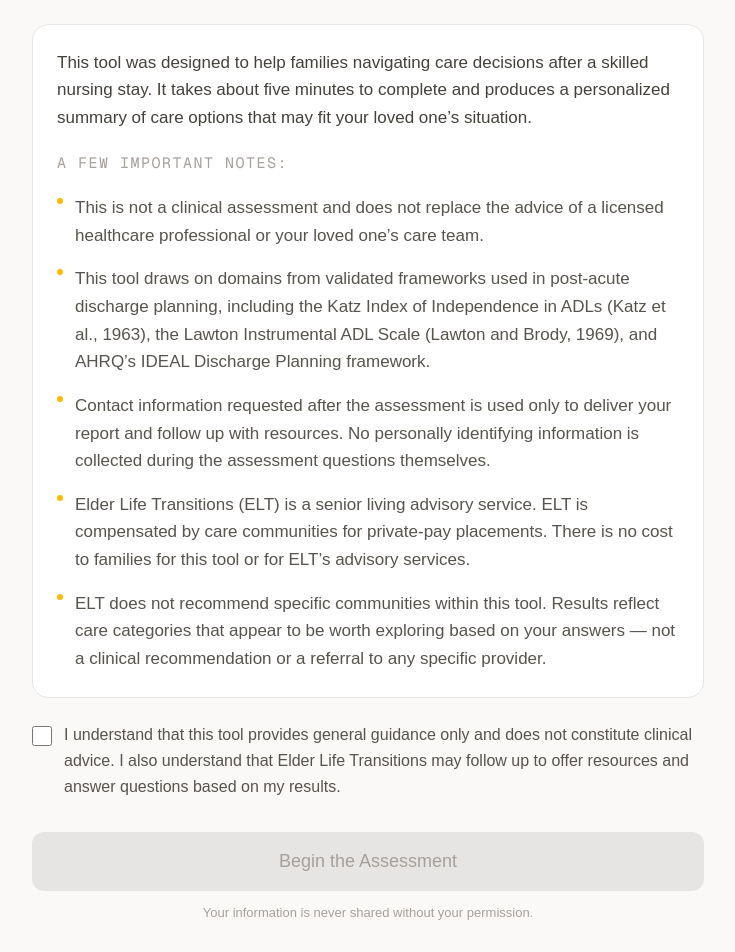
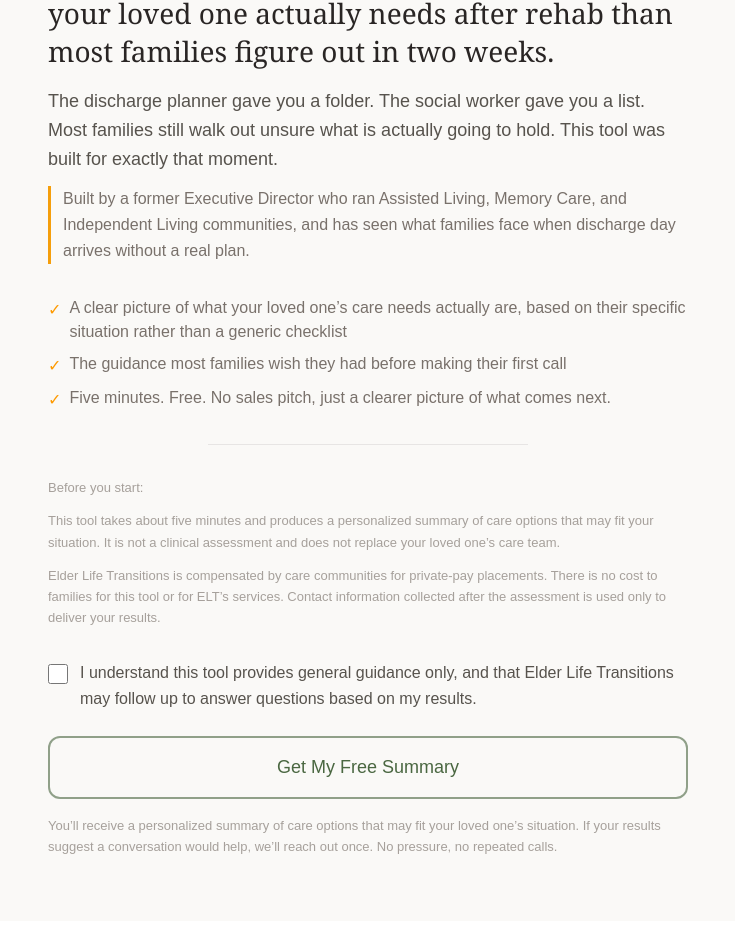
Before and after one commit to MercuryThrives/elt-clarity-quiz, a Next.js app: page /snf in a window 1280 px wide. Shown: the part 207-1159 px from the top of the page, without its empty margins (272-1007 px from the left). After the commit the page ends 1128 px from the top, so only its background shows below. Built offline with nearby package versions, Linux system fonts and the light colour scheme; no server answers.

Commit message:
SNF disclosure screen design improvements

```diff
--- a/src/app/snf/page.tsx
+++ b/src/app/snf/page.tsx
@@ -2,7 +2,6 @@
 
 import { useState, Suspense } from "react";
 import { useRouter, useSearchParams } from "next/navigation";
-import PartnerHeader from "@/components/quiz/PartnerHeader";
 
 function DisclosureInner() {
   const router = useRouter();
@@ -20,102 +19,133 @@
 
   return (
     <main className="min-h-screen bg-[#faf9f7] flex flex-col">
-      <PartnerHeader partnerId={partner} />
 
-      <div className="flex-1 flex flex-col items-center px-4 pt-12 pb-16">
-        <div className="w-full max-w-2xl">
+      {/* ── Brand bar — 5px ELT olive/green ─────────────────────────────── */}
+      <div className="w-full" style={{ height: "5px", backgroundColor: "#4a6741" }} />
 
-          {/* Headline */}
-          <h1 className="text-3xl md:text-4xl font-serif text-stone-800 mb-2 leading-tight">
-            Before We Begin
+      {/* ── Header — centered ELT logo at 120px ─────────────────────────── */}
+      <header className="w-full border-b border-stone-200 bg-[#faf9f7]">
+        <div className="mx-auto flex w-full max-w-5xl items-center justify-center px-6 pt-5 pb-0">
+          {/* eslint-disable-next-line @next/next/no-img-element */}
+          <img
+            src="/elt-logo.png"
+            alt="Elder Life Transitions"
+            style={{ height: "120px" }}
+            className="w-auto object-contain"
+            onError={(e) => {
+              (e.currentTarget as HTMLImageElement).style.display = "none";
+              (e.currentTarget.nextElementSibling as HTMLElement | null)?.removeAttribute("hidden");
+            }}
+          />
+          <span hidden className="font-serif text-stone-800 text-[18px] tracking-tight">
+            Elder Life Transitions
+          </span>
+        </div>
+      </header>
+
+      <div className="flex-1 flex flex-col items-center px-4 pt-4 pb-16">
+        <div className="w-full max-w-[640px]">
+
+          {/* ── Zone 1: Hook — headline, subhead, authority line ─────────── */}
+          <h1 className="font-serif text-[24px] md:text-[28px] leading-snug text-stone-800 mb-4">
+            In five minutes, you&rsquo;ll know more about what your loved one actually needs
+            after rehab than most families figure out in two weeks.
           </h1>
-          <p className="text-[18px] text-stone-500 mb-8 leading-snug">
-            A few things worth knowing about this tool and how it works.
+          <p className="text-[18px] leading-relaxed text-stone-600 mb-3">
+            The discharge planner gave you a folder. The social worker gave you a list. Most
+            families still walk out unsure what is actually going to hold. This tool was built
+            for exactly that moment.
+          </p>
+          {/* Authority line — 12px above (from subhead mb-3), 32px below before bullets */}
+          <p className="text-[16px] text-stone-500 leading-relaxed" style={{ marginBottom: "32px", borderLeft: "3px solid #f59e0b", paddingLeft: "12px" }}>
+            Built by a former Executive Director who ran Assisted Living, Memory Care, and
+            Independent Living communities, and has seen what families face when discharge day
+            arrives without a real plan.
           </p>
 
-          {/* Body */}
-          <div className="bg-white rounded-2xl border border-stone-200 px-6 py-6 mb-6 space-y-5">
-            <p className="text-[17px] text-stone-700 leading-relaxed">
-              This tool was designed to help families navigating care decisions after a skilled
-              nursing stay. It takes about five minutes to complete and produces a personalized
-              summary of care options that may fit your loved one&rsquo;s situation.
-            </p>
+          {/* ── Zone 2: Value + Disclosure — bullets, divider, disclosure ── */}
+          <ul className="space-y-2">
+            <li className="flex items-start gap-2 text-[16px] text-stone-500">
+              <span className="text-amber-500 shrink-0 mt-0.5">&#10003;</span>
+              A clear picture of what your loved one&rsquo;s care needs actually are, based on
+              their specific situation rather than a generic checklist
+            </li>
+            <li className="flex items-start gap-2 text-[16px] text-stone-500">
+              <span className="text-amber-500 shrink-0 mt-0.5">&#10003;</span>
+              The guidance most families wish they had before making their first call
+            </li>
+            <li className="flex items-start gap-2 text-[16px] text-stone-500">
+              <span className="text-amber-500 shrink-0 mt-0.5">&#10003;</span>
+              Five minutes. Free. No sales pitch, just a clearer picture of what comes next.
+            </li>
+          </ul>
 
-            <p className="text-[15px] font-mono tracking-widest uppercase text-stone-400">
-              A few important notes:
-            </p>
-
-            <ul className="space-y-4">
-              <li className="flex gap-3">
-                <span className="mt-1 shrink-0 w-1.5 h-1.5 rounded-full bg-amber-400" />
-                <p className="text-[17px] text-stone-600 leading-relaxed">
-                  This is not a clinical assessment and does not replace the advice of a licensed
-                  healthcare professional or your loved one&rsquo;s care team.
-                </p>
-              </li>
-              <li className="flex gap-3">
-                <span className="mt-1 shrink-0 w-1.5 h-1.5 rounded-full bg-amber-400" />
-                <p className="text-[17px] text-stone-600 leading-relaxed">
-                  This tool draws on domains from validated frameworks used in post-acute discharge
-                  planning, including the Katz Index of Independence in ADLs (Katz et al., 1963),
-                  the Lawton Instrumental ADL Scale (Lawton and Brody, 1969), and AHRQ&rsquo;s
-                  IDEAL Discharge Planning framework.
-                </p>
-              </li>
-              <li className="flex gap-3">
-                <span className="mt-1 shrink-0 w-1.5 h-1.5 rounded-full bg-amber-400" />
-                <p className="text-[17px] text-stone-600 leading-relaxed">
-                  Contact information requested after the assessment is used only to deliver your
-                  report and follow up with resources. No personally identifying information is
-                  collected during the assessment questions themselves.
-                </p>
-              </li>
-              <li className="flex gap-3">
-                <span className="mt-1 shrink-0 w-1.5 h-1.5 rounded-full bg-amber-400" />
-                <p className="text-[17px] text-stone-600 leading-relaxed">
-                  Elder Life Transitions (ELT) is a senior living advisory service. ELT is
-                  compensated by care communities for private-pay placements. There is no cost to
-                  families for this tool or for ELT&rsquo;s advisory services.
-                </p>
-              </li>
-              <li className="flex gap-3">
-                <span className="mt-1 shrink-0 w-1.5 h-1.5 rounded-full bg-amber-400" />
-                <p className="text-[17px] text-stone-600 leading-relaxed">
-                  ELT does not recommend specific communities within this tool. Results reflect care
-                  categories that appear to be worth exploring based on your answers — not a clinical
-                  recommendation or a referral to any specific provider.
-                </p>
-              </li>
-            </ul>
+          {/* Divider — 50% wide, centered, 32px above and below */}
+          <div style={{ marginTop: "32px", marginBottom: "32px" }} className="flex justify-center">
+            <hr className="border-stone-200 w-1/2" />
           </div>
 
-          {/* Consent checkbox */}
-          <label className="flex items-start gap-3 cursor-pointer mb-8 group">
+          {/* Disclosure block — label + two paragraphs, 32px below before checkbox */}
+          <div style={{ marginBottom: "32px" }}>
+            <p className="text-[13px] text-stone-400 leading-relaxed mb-3">
+              Before you start:
+            </p>
+            <p className="text-[13px] text-stone-400 leading-relaxed" style={{ marginBottom: "12px" }}>
+              This tool takes about five minutes and produces a personalized summary of care
+              options that may fit your situation. It is not a clinical assessment and does not
+              replace your loved one&rsquo;s care team.
+            </p>
+            <p className="text-[13px] text-stone-400 leading-relaxed">
+              Elder Life Transitions is compensated by care communities for private-pay
+              placements. There is no cost to families for this tool or for ELT&rsquo;s services.
+              Contact information collected after the assessment is used only to deliver your
+              results.
+            </p>
+          </div>
+
+          {/* ── Zone 3: Action — checkbox through below-button line ───────── */}
+          <label className="flex items-start gap-3 cursor-pointer group" style={{ marginBottom: "24px" }}>
             <input
               type="checkbox"
               checked={accepted}
               onChange={(e) => setAccepted(e.target.checked)}
               className="mt-1 w-5 h-5 shrink-0 accent-amber-500 cursor-pointer"
             />
-            <span className="text-[16px] text-stone-600 leading-relaxed group-hover:text-stone-800 transition-colors">
-              I understand that this tool provides general guidance only and does not constitute
-              clinical advice. I also understand that Elder Life Transitions may follow up to offer
-              resources and answer questions based on my results.
+            <span className="text-[16px] text-stone-600 leading-relaxed group-hover:text-stone-800">
+              I understand this tool provides general guidance only, and that Elder Life
+              Transitions may follow up to answer questions based on my results.
             </span>
           </label>
 
-          {/* CTA */}
           <button
             onClick={handleBegin}
             disabled={!accepted}
-            className="w-full rounded-xl bg-amber-500 hover:bg-amber-600 disabled:bg-stone-200 disabled:text-stone-400 text-white text-[18px] font-medium py-4 px-6 transition-colors cursor-pointer disabled:cursor-not-allowed"
+            className="w-full rounded-xl border-2 text-[18px] font-medium py-4 px-6 cursor-pointer disabled:cursor-not-allowed"
+            style={accepted ? {
+              backgroundColor: "#4a6741",
+              borderColor: "#4a6741",
+              color: "white",
+            } : {
+              backgroundColor: "transparent",
+              borderColor: "rgba(74, 103, 65, 0.6)",
+              color: "#4a6741",
+            }}
+            onMouseEnter={(e) => {
+              if (accepted) (e.currentTarget as HTMLButtonElement).style.backgroundColor = "#3a5433";
+            }}
+            onMouseLeave={(e) => {
+              if (accepted) (e.currentTarget as HTMLButtonElement).style.backgroundColor = "#4a6741";
+            }}
           >
-            Begin the Assessment
+            Get My Free Summary
           </button>
 
-          <p className="text-center text-[13px] text-stone-400 mt-3">
-            Your information is never shared without your permission.
+          <p className="text-[13px] text-stone-400 leading-relaxed" style={{ marginTop: "16px" }}>
+            You&rsquo;ll receive a personalized summary of care options that may fit your loved
+            one&rsquo;s situation. If your results suggest a conversation would help, we&rsquo;ll
+            reach out once. No pressure, no repeated calls.
           </p>
+
         </div>
       </div>
     </main>
--- a/src/app/snf/results/page.tsx
+++ b/src/app/snf/results/page.tsx
@@ -365,6 +365,13 @@
                   ← Retake Assessment
                 </button>
               </div>
+
+              <p className="mt-10 text-[12px] text-stone-300 leading-relaxed text-center">
+                This tool draws on domains from validated frameworks used in post-acute discharge
+                planning, including the Katz Index of Independence in ADLs (Katz et al., 1963),
+                the Lawton Instrumental ADL Scale (Lawton and Brody, 1969), and AHRQ&rsquo;s
+                IDEAL Discharge Planning framework.
+              </p>
             </>
           )}
         </div>
```
Also changed, not shown: prompt.txt.
